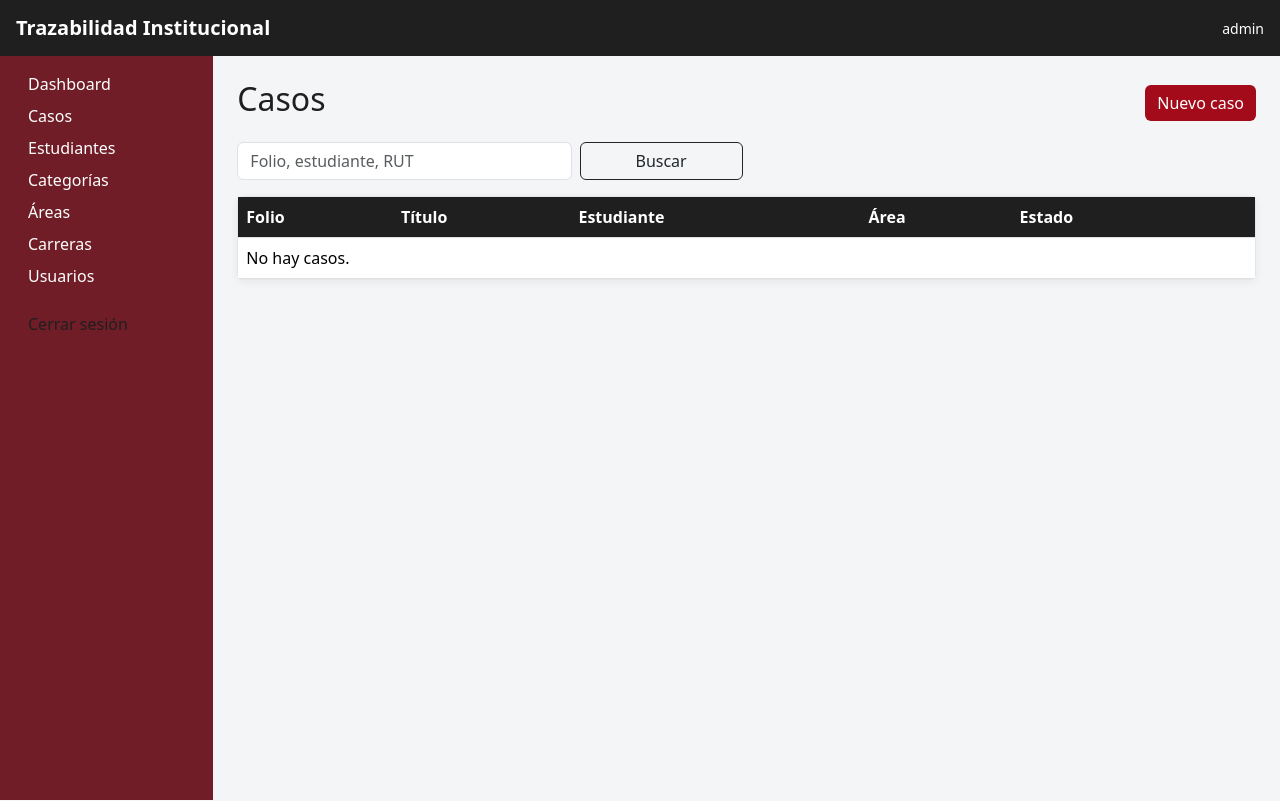
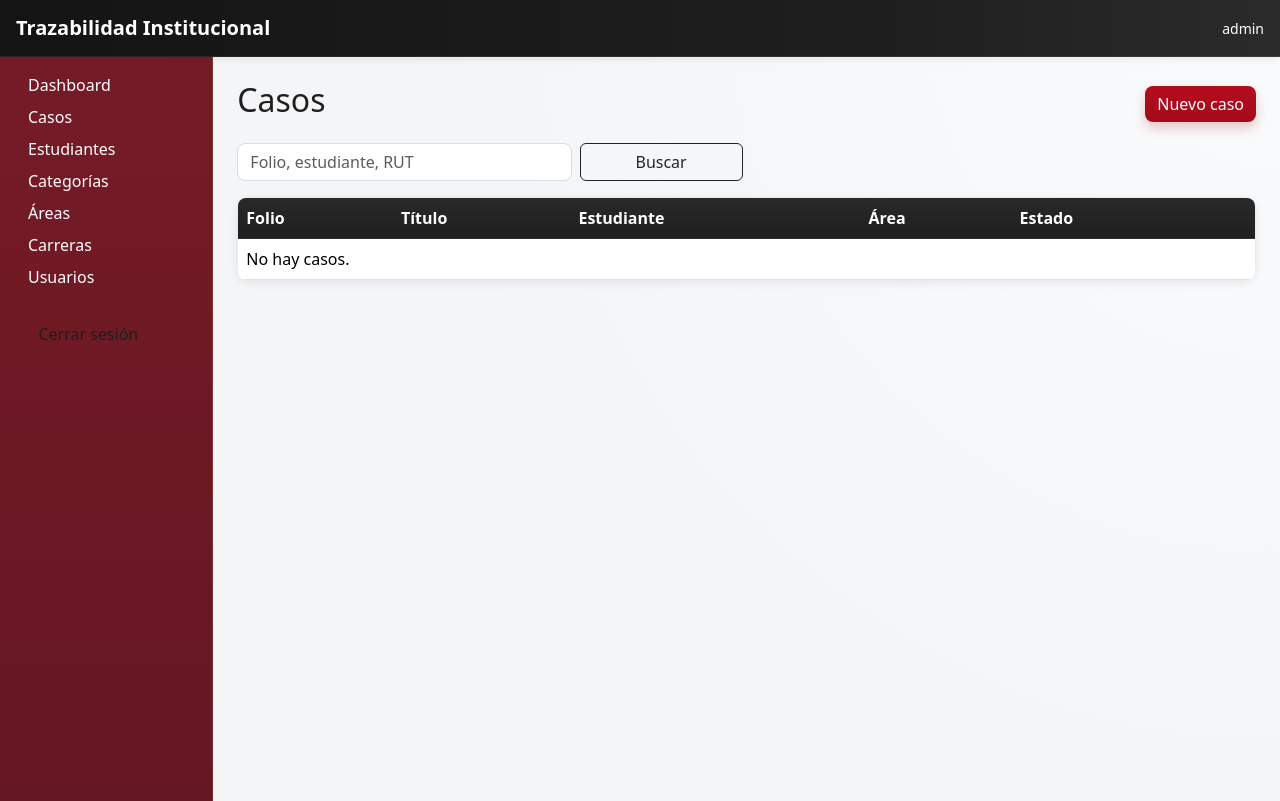
Before and after one commit to rueeen/atenciones-back, a Django app: page /cases/ in a window 1280 px wide. Run offline with Django 5.2, Linux system fonts and the light colour scheme; a user stored in the database is signed in; data that the repository does not hold is empty.

Commit message:
Moderniza y mejora estilos globales de la interfaz

```diff
--- a/static/css/style.css
+++ b/static/css/style.css
@@ -1,23 +1,42 @@
 :root {
   --c-dark: #1f1f1f;
   --c-primary: #a30b1b;
+  --c-primary-strong: #8a0917;
   --c-white: #ffffff;
   --c-accent: #701d28;
   --c-gray: #707070;
+  --c-bg: #f4f5f7;
+  --c-surface: #ffffff;
+  --c-border: #e8eaef;
+  --shadow-sm: 0 2px 8px rgba(31, 31, 31, 0.08);
+  --shadow-md: 0 10px 24px rgba(31, 31, 31, 0.12);
+  --radius-sm: 0.5rem;
+  --radius-md: 0.8rem;
+  --radius-lg: 1rem;
+  --transition: 180ms ease;
+}
+
+* {
+  box-sizing: border-box;
 }
 
 body {
-  background: #f4f5f7;
+  background: radial-gradient(circle at top right, #fafbfc 0%, var(--c-bg) 55%);
   color: var(--c-dark);
+  text-rendering: optimizeLegibility;
+  -webkit-font-smoothing: antialiased;
 }
 
 .app-navbar {
-  background: var(--c-dark);
+  background: linear-gradient(90deg, #141414 0%, var(--c-dark) 70%, #2b2b2b 100%);
+  border-bottom: 1px solid rgba(255, 255, 255, 0.08);
+  box-shadow: var(--shadow-sm);
 }
 
 .sidebar-wrapper {
-  background: var(--c-accent);
+  background: linear-gradient(180deg, #751b27 0%, #651722 100%);
   min-height: calc(100vh - 56px);
+  border-right: 1px solid rgba(255, 255, 255, 0.1);
 }
 
 .sidebar a {
@@ -25,53 +44,128 @@ body {
   text-decoration: none;
 }
 
-.sidebar a:hover {
-  opacity: 0.8;
+.sidebar-link,
+.logout-btn {
+  display: block;
+  width: 100%;
+  margin-bottom: 0.5rem;
+  padding: 0.55rem 0.65rem;
+  border-radius: var(--radius-sm);
+  background: transparent;
+  border: none;
+  text-align: left;
+  text-decoration: none;
+  color: inherit;
+  cursor: pointer;
+  transition: background-color var(--transition), transform var(--transition), opacity var(--transition);
+}
+
+.sidebar-link:hover,
+.sidebar-link:focus-visible,
+.logout-btn:hover,
+.logout-btn:focus-visible {
+  opacity: 1;
+  background: rgba(255, 255, 255, 0.15);
+  transform: translateX(2px);
+}
+
+.sidebar-link:focus-visible,
+.logout-btn:focus-visible,
+.btn-main:focus-visible {
+  outline: 2px solid rgba(255, 255, 255, 0.7);
+  outline-offset: 2px;
+}
+
+.logout-btn {
+  margin-top: 1rem;
 }
 
 .btn-main {
-  background: var(--c-primary);
+  background: linear-gradient(180deg, #b50c1f 0%, var(--c-primary) 100%);
   color: var(--c-white);
   border: none;
+  border-radius: var(--radius-sm);
+  box-shadow: 0 6px 12px rgba(163, 11, 27, 0.22);
+  transition: transform var(--transition), box-shadow var(--transition), background-color var(--transition);
 }
 
-.btn-main:hover {
-  background: var(--c-accent);
+.btn-main:hover,
+.btn-main:focus-visible {
+  background: var(--c-primary-strong);
   color: var(--c-white);
+  box-shadow: 0 8px 14px rgba(138, 9, 23, 0.26);
+  transform: translateY(-1px);
 }
 
 .bg-status {
   background: var(--c-gray) !important;
   color: var(--c-white);
+  border-radius: 999px;
+  padding-inline: 0.7rem;
+  letter-spacing: 0.01em;
 }
 
 .card {
-  border: 1px solid #e5e5e5;
-  box-shadow: 0 2px 8px rgba(0, 0, 0, .06);
+  border: 1px solid var(--c-border);
+  border-radius: var(--radius-md);
+  box-shadow: var(--shadow-sm);
+  background: var(--c-surface);
+  transition: box-shadow var(--transition), transform var(--transition);
+}
+
+.card:hover {
+  box-shadow: var(--shadow-md);
 }
 
 .metric-card {
   border-left: 4px solid var(--c-primary);
 }
 
+.app-table {
+  overflow: hidden;
+  border-radius: var(--radius-sm);
+}
+
 .app-table th {
-  background: var(--c-dark);
+  background: linear-gradient(180deg, #292929 0%, var(--c-dark) 100%);
   color: var(--c-white);
+  border-color: #333;
+  font-weight: 600;
+}
+
+.app-table td {
+  vertical-align: middle;
+}
+
+.app-table tbody tr {
+  transition: background-color var(--transition);
+}
+
+.app-table tbody tr:hover {
+  background-color: rgba(163, 11, 27, 0.045);
+}
+
+.form-control,
+.form-select {
+  border-color: #d8dce4;
+  border-radius: var(--radius-sm);
 }
 
 .form-control:focus,
 .form-select:focus {
   border-color: var(--c-primary);
-  box-shadow: 0 0 0 .2rem rgba(163, 11, 27, .15);
+  box-shadow: 0 0 0 0.2rem rgba(163, 11, 27, 0.15);
 }
 
 .login-page {
   min-height: 100vh;
-  background: linear-gradient(120deg, var(--c-dark), var(--c-accent));
+  background: linear-gradient(130deg, #1a1a1a 0%, var(--c-accent) 60%, #53131d 100%);
 }
 
 .login-card {
   width: min(420px, 95%);
+  border: 1px solid rgba(255, 255, 255, 0.25);
+  backdrop-filter: blur(2px);
 }
 
 .timeline {
@@ -80,25 +174,42 @@ body {
 }
 
 .timeline li {
+  position: relative;
   border-left: 3px solid var(--c-primary);
-  padding: .5rem 0 .5rem 1rem;
-  margin-left: .5rem;
+  padding: 0.5rem 0 0.5rem 1rem;
+  margin-left: 0.5rem;
 }
 
-.sidebar-link,
-.logout-btn {
-  display: block;
-  width: 100%;
-  margin-bottom: 0.5rem;
-  padding: 0;
-  background: none;
-  border: none;
-  text-align: left;
-  text-decoration: none;
-  color: inherit;
-  cursor: pointer;
+.timeline li::before {
+  content: "";
+  position: absolute;
+  left: -0.42rem;
+  top: 0.92rem;
+  width: 0.65rem;
+  height: 0.65rem;
+  border-radius: 50%;
+  background: var(--c-primary);
+  box-shadow: 0 0 0 3px rgba(163, 11, 27, 0.18);
 }
 
-.logout-btn {
-  margin-top: 1rem;
+@media (max-width: 991.98px) {
+  .sidebar-wrapper {
+    min-height: auto;
+  }
+
+  .card:hover,
+  .btn-main:hover {
+    transform: none;
+  }
 }
+
+@media (prefers-reduced-motion: reduce) {
+  *,
+  *::before,
+  *::after {
+    animation-duration: 0.01ms !important;
+    animation-iteration-count: 1 !important;
+    transition-duration: 0.01ms !important;
+    scroll-behavior: auto !important;
+  }
+}
```
